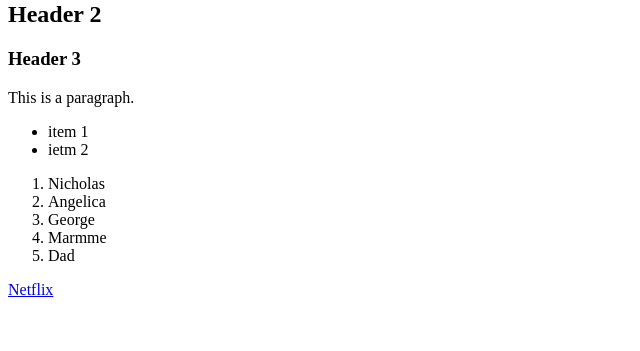
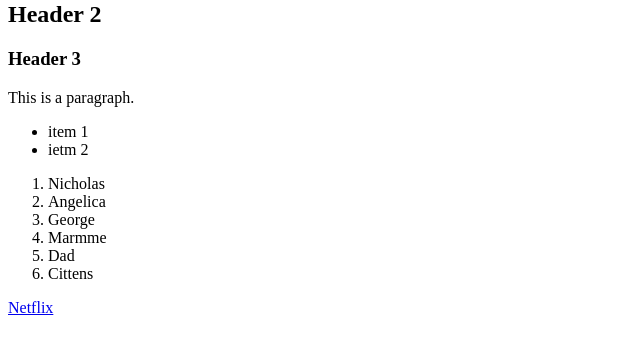
Before and after one commit to biochrism/fcc, a plain HTML site: page index.html in a window 1280 px wide. Shown: the part 79-430 px from the top of the page, without its empty margins (0-640 px from the left). Drawn offline with Linux system fonts and the light colour scheme.

Commit message:
udpated from other computer

```diff
--- a/index.html
+++ b/index.html
@@ -25,6 +25,7 @@
             <li>George</li>
             <li>Marmme</li>
             <li>Dad</li>
+            <li>Cittens</li>
         </ol>
 
         <a href="https://www.netflix.com/" target="_blank">Netflix</a>
```
